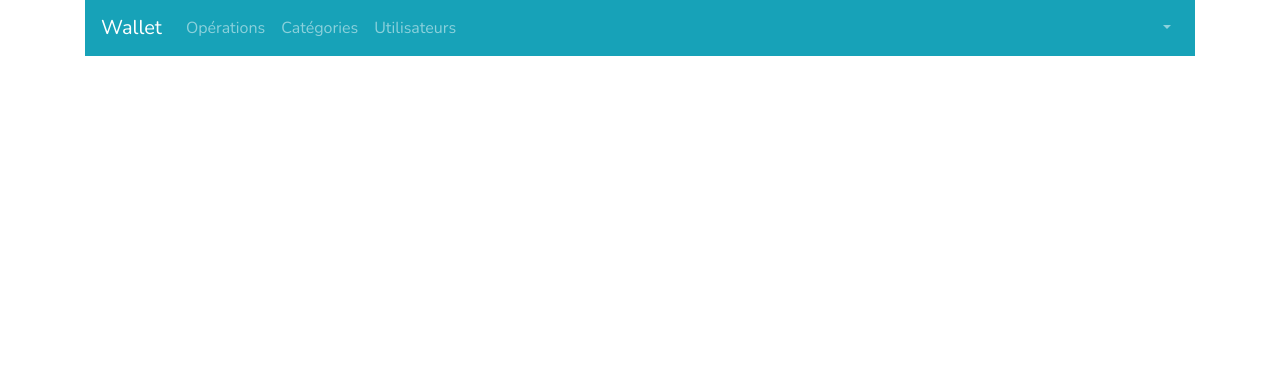
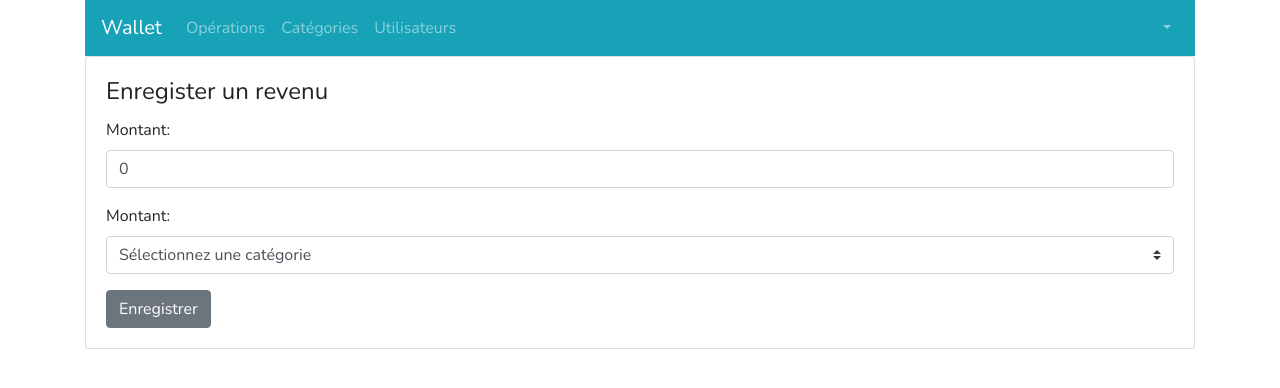
Before and after one commit to samankassou/wallet, a Nuxt app: page /transactions/income in a window 1280 px wide. Shown: the top 388 px of the page. Built offline with nearby package versions, Linux system fonts and the light colour scheme; no server answers.

Commit message:
Saving income and expense

```diff
--- a/pages/transactions/expense.vue
+++ b/pages/transactions/expense.vue
@@ -32,6 +32,7 @@
 </template>
 <script>
 export default {
+  middleware: "auth",
   data() {
     return {
       amount: 0,
@@ -54,13 +55,13 @@ export default {
   methods: {
     save() {
       this.$axios
-        .$post("api/categories", {
+        .post("api/transactions", {
           amount: this.amount,
           type: this.type,
           category_id: this.selected,
         })
         .then((res) => {
-          this.$router.push("/");
+          this.$router.push("/transactions");
         })
         .catch((error) => {
           if (error.response && error.response.status !== 422) throw error;
--- a/pages/transactions/income.vue
+++ b/pages/transactions/income.vue
@@ -0,0 +1,79 @@
+<template>
+  <div>
+    <b-card title="Enregister un revenu">
+      <b-form @submit.prevent="save">
+        <Errors class="mb-5" :errors="errors"></Errors>
+        <b-form-group id="input-group-1" label="Montant:" label-for="input-1">
+          <b-form-input
+            id="input-1"
+            v-model="amount"
+            type="number"
+            placeholder="Entrer le montant"
+            required
+          ></b-form-input>
+        </b-form-group>
+        <b-form-group id="input-group-2" label="Montant:" label-for="input-1">
+          <b-form-select
+            id="input-2"
+            v-model="selected"
+            :options="options"
+            required
+          ></b-form-select>
+        </b-form-group>
+        <b-row>
+          <b-col>
+            <b-btn type="submit">Enregistrer</b-btn>
+          </b-col>
+          <b-col></b-col>
+        </b-row>
+      </b-form>
+    </b-card>
+  </div>
+</template>
+<script>
+export default {
+  middleware: "auth",
+  data() {
+    return {
+      amount: 0,
+      type: "income",
+      categories: [],
+      selected: null,
+      errors: [],
+    };
+  },
+  computed: {
+    options() {
+      const arr = this.categories.map(function (item) {
+        return { value: item.id, text: item.title };
+      });
+      arr.unshift({ value: null, text: "Sélectionnez une catégorie" });
+
+      return arr;
+    },
+  },
+  methods: {
+    save() {
+      this.$axios
+        .post("api/transactions", {
+          amount: this.amount,
+          type: this.type,
+          category_id: this.selected,
+        })
+        .then((res) => {
+          this.$router.push("/transactions");
+        })
+        .catch((error) => {
+          if (error.response && error.response.status !== 422) throw error;
+
+          this.errors = Object.values(error.response.data.errors).flat();
+        });
+    },
+  },
+  async fetch() {
+    const response = await this.$axios.$get("/api/categories");
+
+    this.categories = response.data;
+  },
+};
+</script>
--- a/pages/transactions/index.vue
+++ b/pages/transactions/index.vue
@@ -22,8 +22,7 @@
 </template>
 <script>
 export default {
-  //middleware: "auth",
-  //auth: "guest",
+  middleware: "auth",
   head() {
     return {
       title: "Opérations — Wallet",
@@ -38,6 +37,14 @@ export default {
       {
         key: "amount",
         label: "Montant",
+      },
+      {
+        key: "category.title",
+        label: "Catégories",
+      },
+      {
+        key: "created_at",
+        label: "Date",
       },
     ],
     transactions: [],
--- a/plugins/axios.js
+++ b/plugins/axios.js
@@ -2,8 +2,7 @@ export default function ({ $axios, $auth, redirect }) {
   $axios.onError((error) => {
     if (error.response.status === 401) {
       $auth.logout();
-      console.log("redirect");
-      //redirect('/login')
+      redirect("/login");
     }
   });
 }
```
